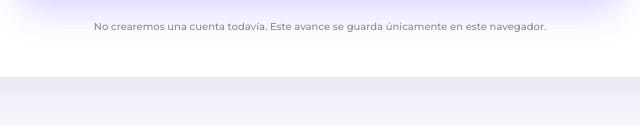
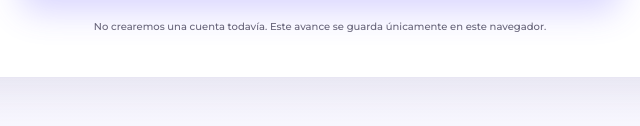
Before and after one commit to LIVRAai/Aventura_V.1, a website: page trial.html in a window 1280 px wide. Shown: the part 792-918 px from the top of the page, 320-960 px from the left. Drawn offline with Linux system fonts and the light colour scheme.

Commit message:
chore(v24.3): load cross-surface contrast guards

```diff
--- a/design-tokens.css
+++ b/design-tokens.css
@@ -1,4 +1,5 @@
 @import url('/nova-ui.css');
+@import url('/nova-contrast-v24-3.css');
 
 :root {
   /* Marca NOVA */
```
